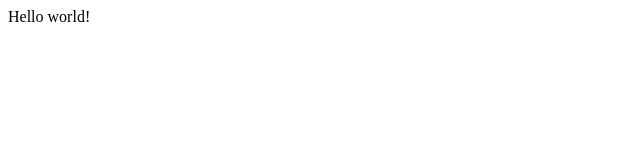
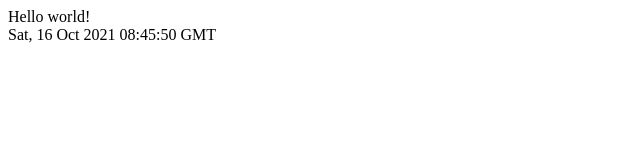
Before and after one commit to Kreezag/gatsby-study, a Gatsby site: page / in a window 1280 px wide. Shown: the whole page, without its empty margins (0-640 px from the left). Built offline with nearby package versions, Linux system fonts and the light colour scheme; Gatsby itself is replaced by a stand-in of ours.

Commit message:
add date to hatsby page

```diff
--- a/src/pages/index.js
+++ b/src/pages/index.js
@@ -1,5 +1,11 @@
 import React from "react"
+import "react-dom"
 
 export default function Home() {
-  return <div>Hello world!</div>
+  const date = new Date().toUTCString();
+  return <div>
+    Hello world!
+    <br/>
+    {date}
+  </div>
 }
```
